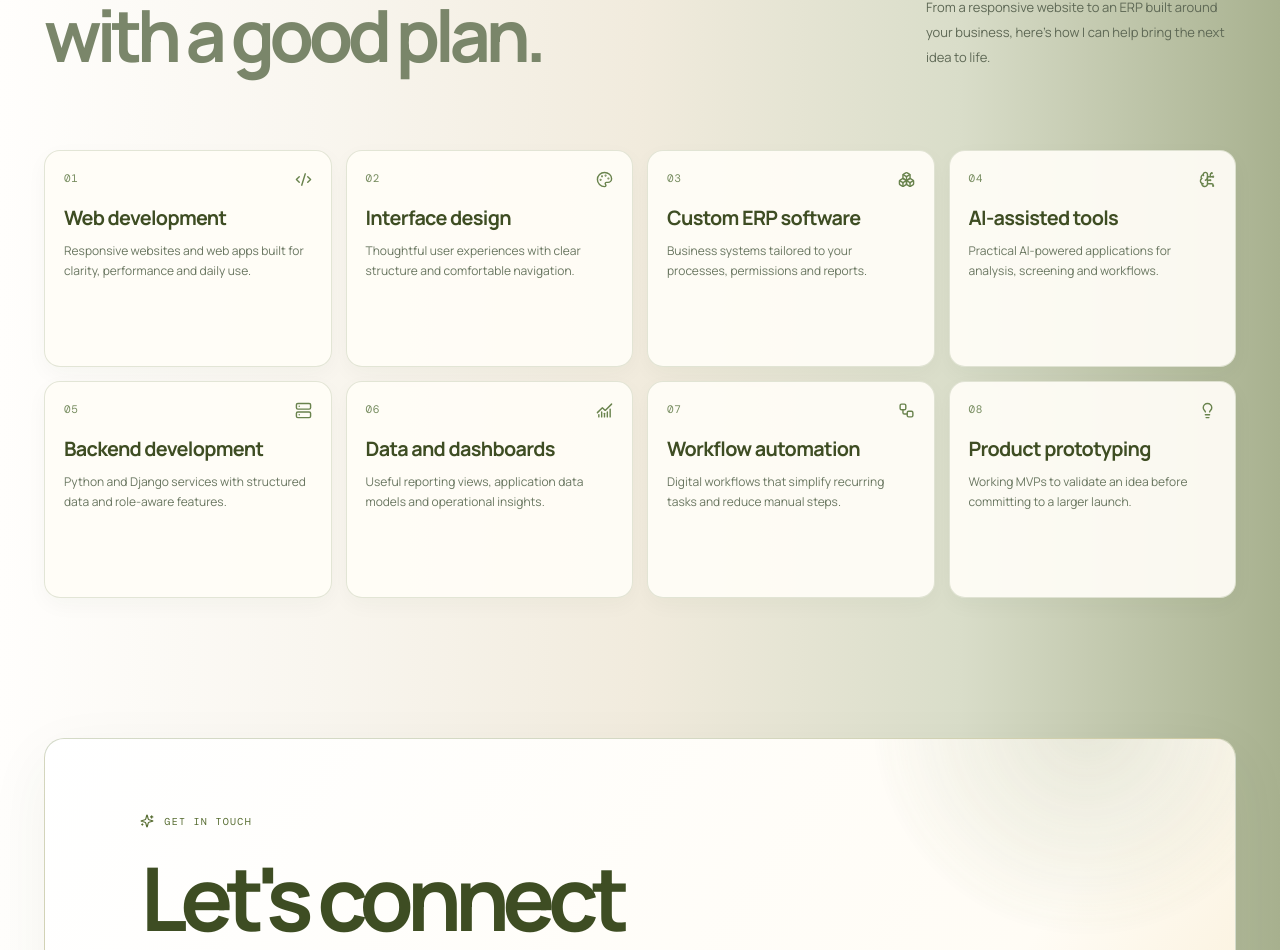
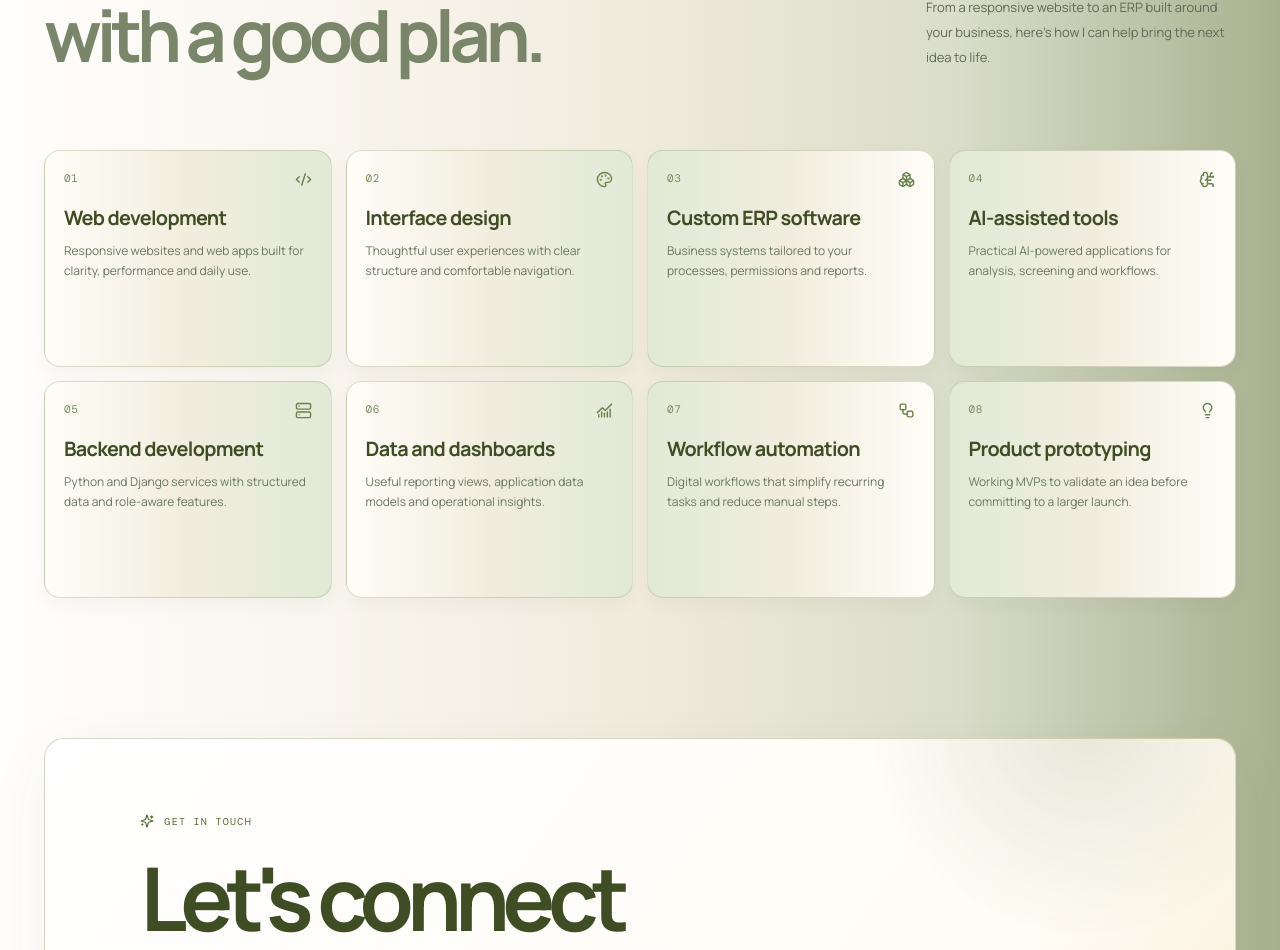
Before and after one commit to rnvjn2126/portfolio, a React (Vite) app: page / in a window 1280 px wide. Shown: the part 3879-4829 px from the top of the page. Built offline with nearby package versions, Linux system fonts and the light colour scheme; no server answers.

Commit message:
Mirror white-beige-green card palettes evenly across services and ERP capabilities

```diff
--- a/src/polish.css
+++ b/src/polish.css
@@ -1534,3 +1534,43 @@ body{-webkit-font-smoothing:antialiased}
     transition: none;
   }
 }
+
+
+/* Mirrored split palettes for services and ERP: opaque white-beige-sage
+   on the left, sage-beige-white on the right. The midpoint is exactly 50%.
+   Both sections share the same colors, border, and shadow. */
+:root {
+  --panel-split-white: #fffdf8;
+  --panel-split-beige: #f1edde;
+  --panel-split-green: #e1ead6;
+  --panel-split-left: linear-gradient(90deg,
+    var(--panel-split-white) 0%,
+    var(--panel-split-beige) 50%,
+    var(--panel-split-green) 100%);
+  --panel-split-right: linear-gradient(90deg,
+    var(--panel-split-green) 0%,
+    var(--panel-split-beige) 50%,
+    var(--panel-split-white) 100%);
+}
+.detail-capabilities-grid .detail-capability,
+.services-section .service-list.service-compact-grid .service-tile {
+  background: var(--panel-split-left);
+  border: 1px solid rgba(85,107,47,.21);
+  box-shadow: 0 7px 20px rgba(38,48,31,.045);
+}
+.detail-capabilities-grid > :nth-child(even) {
+  background: var(--panel-split-right);
+}
+@media (min-width: 1121px) {
+  /* Four service columns: first two left-to-right, last two mirrored. */
+  .services-section .service-list.service-compact-grid > :nth-child(4n + 3) .service-tile,
+  .services-section .service-list.service-compact-grid > :nth-child(4n + 4) .service-tile {
+    background: var(--panel-split-right);
+  }
+}
+@media (max-width: 1120px) {
+  /* Two-column tablets and single-column phones retain alternating mirrors. */
+  .services-section .service-list.service-compact-grid > :nth-child(even) .service-tile {
+    background: var(--panel-split-right);
+  }
+}
```
Also changed, not shown: scripts/check-portfolio-experience.mjs (+23 -0 lines).
